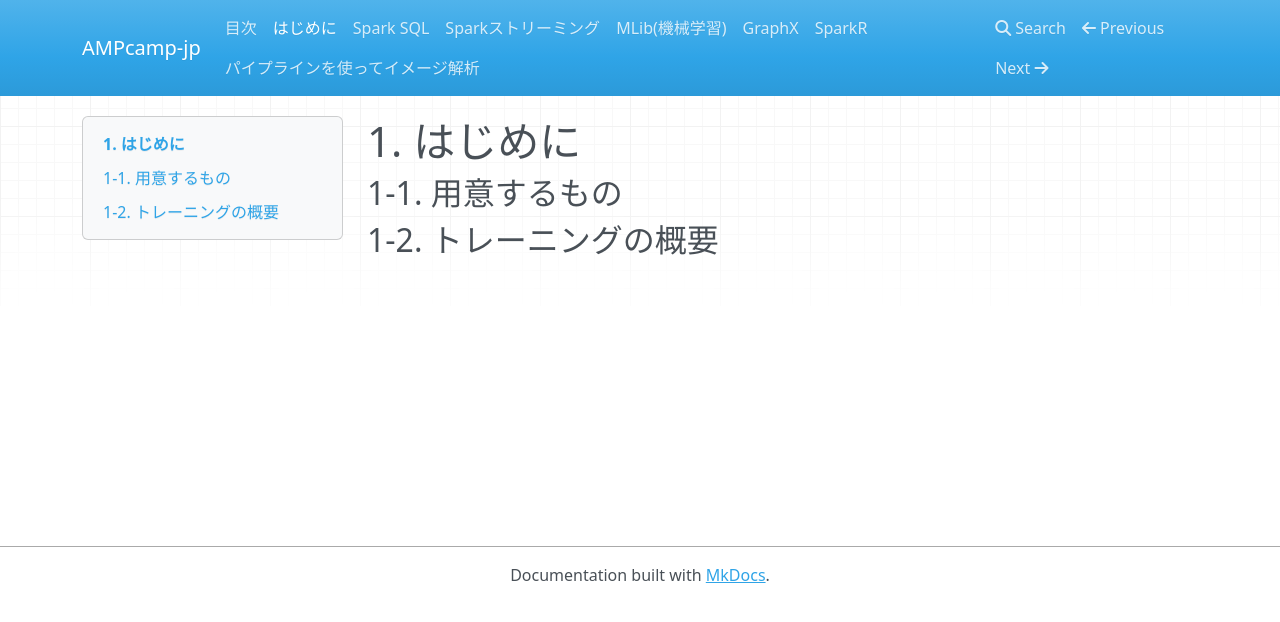
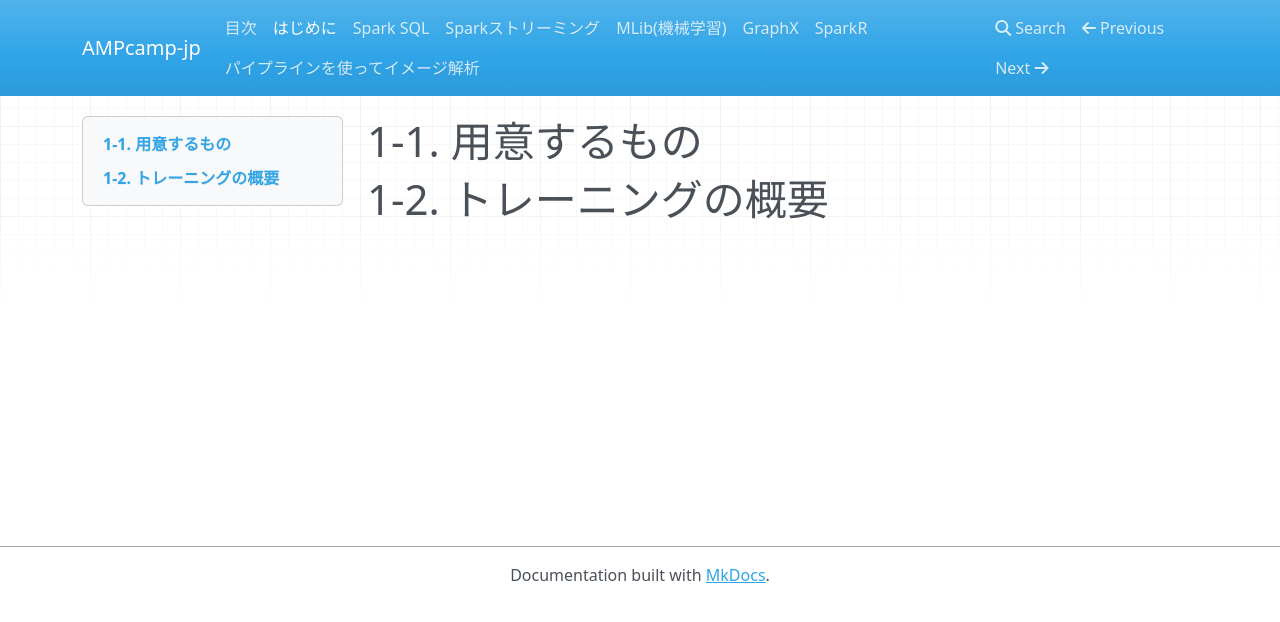
Before and after one commit to fujita-shintaro/RTD-fujita, an MkDocs documentation site: the page built from docs/introduction.md, in a window 1280 px wide. Shown: the top 622 px of the page. Built offline with MkDocs 1.6.1, drawn with Linux system fonts in a browser that asks for light colours; nearby versions of some CDN libraries; old or Windows-style settings are respelled for this version of MkDocs.

Commit message:
Update introduction.md

```diff
--- a/docs/introduction.md
+++ b/docs/introduction.md
@@ -1,5 +1,3 @@
-# 1. はじめに
+# 1-1. 用意するもの
 
-## 1-1. 用意するもの
-
-## 1-2. トレーニングの概要
+# 1-2. トレーニングの概要
```
